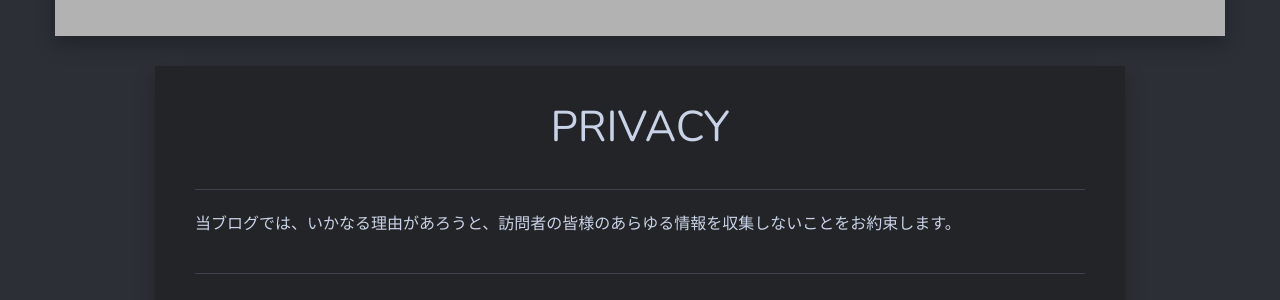
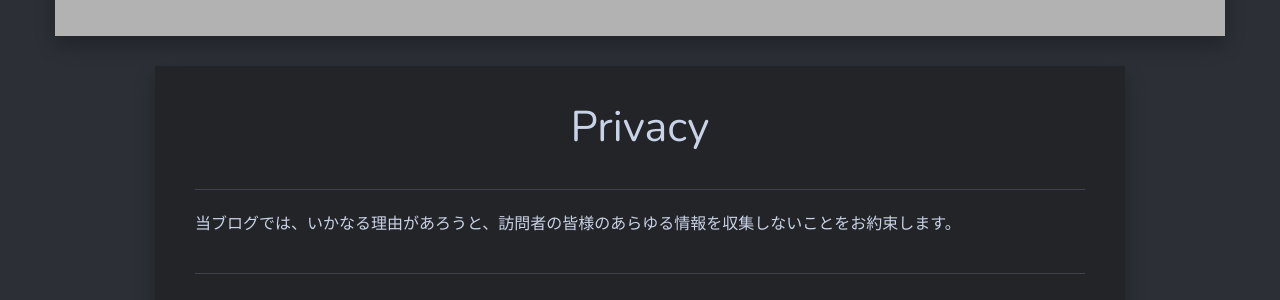
Before and after one commit to RP-800/RP-800.github.io, a Jekyll site: the page built from _pages/privacy.md, in a window 1280 px wide. Shown: the part 659-959 px from the top of the page. Built offline with Jekyll 4.4.1, drawn with Linux system fonts in a browser that asks for light colours; nearby versions of some CDN libraries.

```diff
--- a/_pages/privacy.md
+++ b/_pages/privacy.md
@@ -1,6 +1,6 @@
 ---
 layout: page
-title: PRIVACY
+title: Privacy
 image: 897b279a-6a44-40f7-9459-d3fe7b226536.jpg
 permalink: /privacy/
 ---
```
